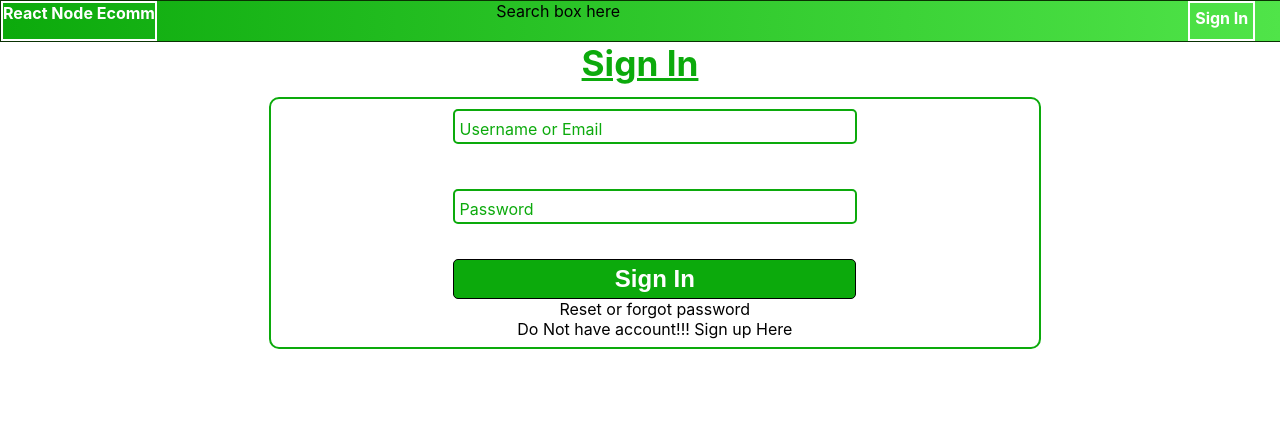
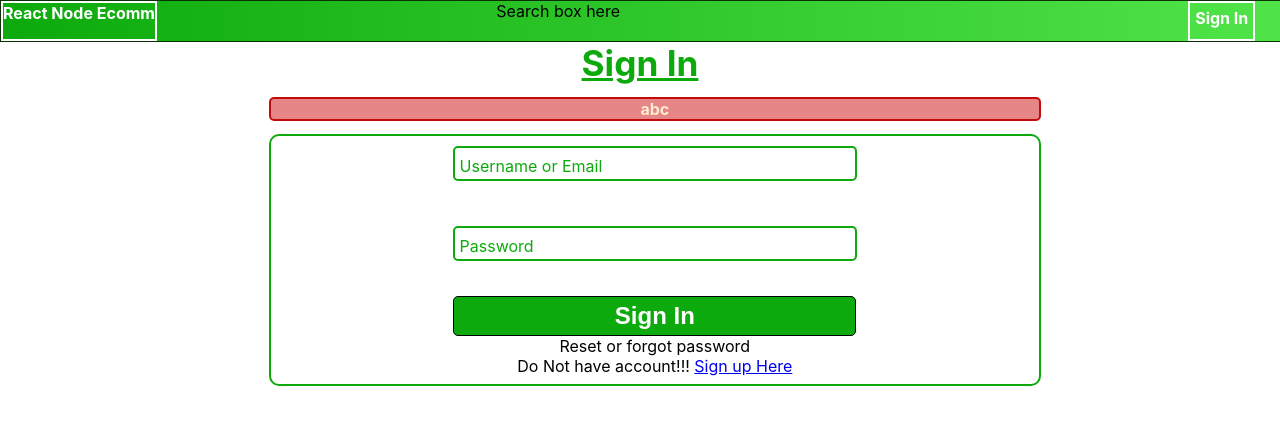
Before and after one commit to rupamswain1/react-node-shop-frontend, a React (Create React App) app: page /seller/login in a window 1280 px wide. Shown: the top 424 px of the page. Built offline with nearby package versions, Linux system fonts and the light colour scheme.

Commit message:
error message space added

```diff
--- a/src/pages/signIn/signInComponent.jsx
+++ b/src/pages/signIn/signInComponent.jsx
@@ -1,6 +1,7 @@
 import React from 'react';
 import InputField from '../../components/inputField/inputFieldComponent'
 import PrimaryButton from '../../components/primaryButton/primaryButton.component';
+import {Link} from 'react-router-dom'
 import './signInStyle.scss';
 class SignIn extends React.Component{
     constructor(){
@@ -10,6 +11,7 @@ class SignIn extends React.Component{
             password:"",
             userNameErr:"",
             passwordErr:"",
+            error:"abc"
         }
     }
 
@@ -49,7 +51,7 @@ class SignIn extends React.Component{
         return(
             <>
              <div className="signInHeading">Sign In</div>
-
+            {this.state.error?(<div className='errorMsg'>{this.state.error}</div>):''}
             <div className="signIn-container">
             <form id="loginForm" onSubmit={this.onSubmitHandler}>
                 <div className="signIn-inputFields">
@@ -93,7 +95,8 @@ class SignIn extends React.Component{
                     Reset or forgot password
                 </div>
                 <div className="signup-link">
-                    Do Not have account!!! Sign up Here
+                    Do Not have account!!! <Link to="/seller/signup">Sign up Here</Link>
+
                 </div>
             </div>
             </>
--- a/src/pages/signIn/signInStyle.scss
+++ b/src/pages/signIn/signInStyle.scss
@@ -9,6 +9,23 @@ $primary-color:#0caa0c;
     color: $primary-color;
     font-weight: bold;
     text-decoration: underline;
+}
+.errorMsg{
+    font-size: 1em;
+    display: flex;
+    flex-direction: column;
+    justify-content: center;
+    flex-wrap: wrap;
+    align-content: center;
+    color: blanchedalmond;
+    font-weight: bold;
+    width:60%;
+    border: 2px solid rgb(194, 12, 12);
+    background-color: rgb(230, 134, 134);
+    position: relative;
+    left: 20%;
+    margin: 1%;
+    border-radius: 5px;
 }
 .signIn-container{
     position: relative;
```
